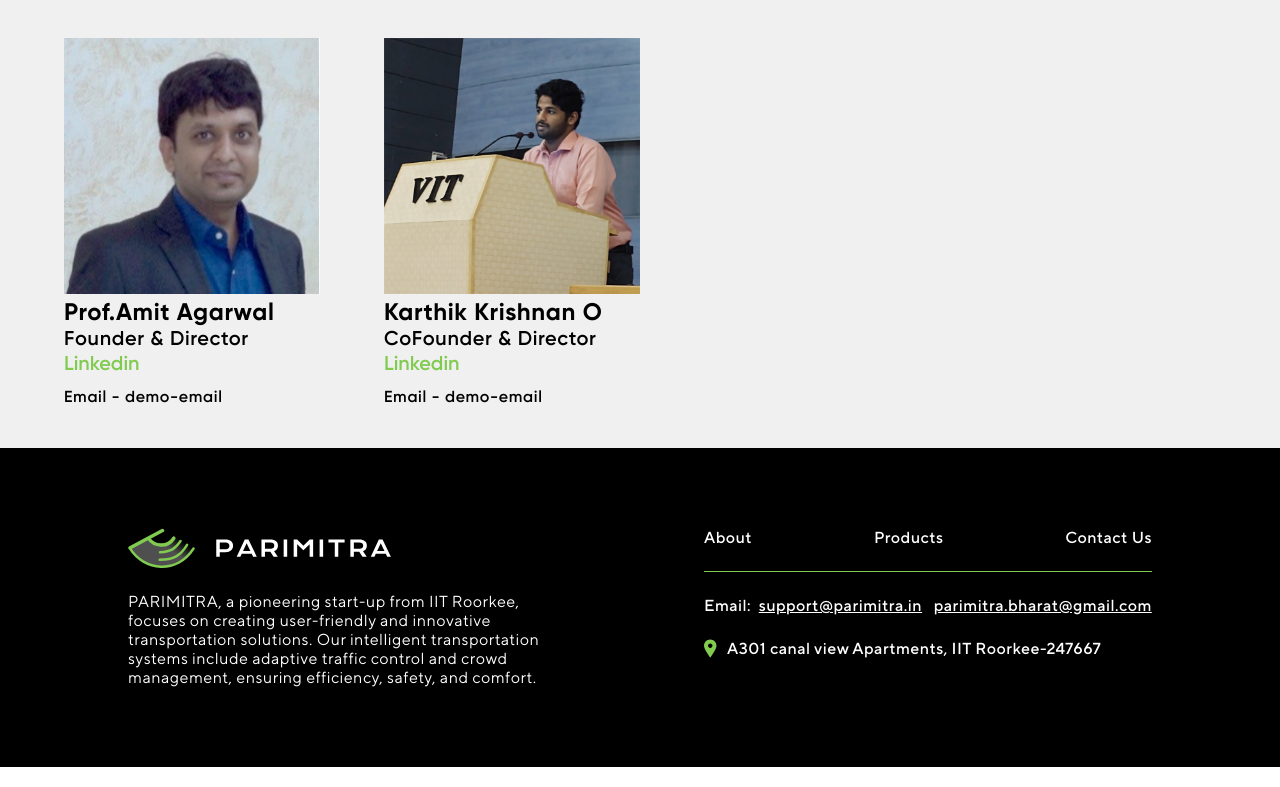
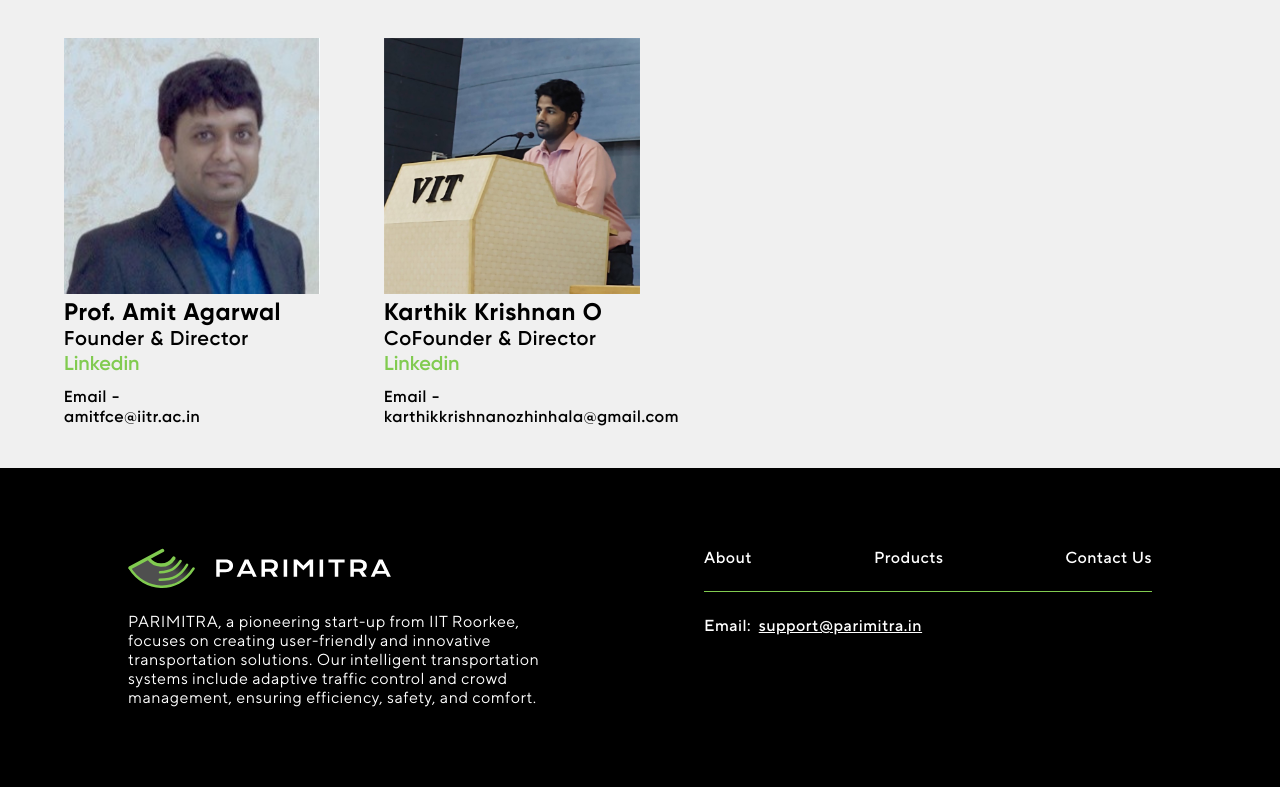
Before and after one commit to Prabh74/Parimitra, a React (Create React App) app: page /about in a window 1280 px wide. Shown: the part 1191-1978 px from the top of the page. Built offline with nearby package versions, Linux system fonts and the light colour scheme.

Commit message:
few revisions

```diff
--- a/package.json
+++ b/package.json
@@ -3,6 +3,7 @@
   "version": "0.1.0",
   "private": true,
   "dependencies": {
+    "@emailjs/browser": "^4.3.3",
     "@testing-library/jest-dom": "^5.17.0",
     "@testing-library/react": "^13.4.0",
     "@testing-library/user-event": "^13.5.0",
--- a/src/Components/About/team.js
+++ b/src/Components/About/team.js
@@ -1,16 +1,16 @@
 export const team = [
     {
-        name: "Prof.Amit Agarwal",
+        name: "Prof. Amit Agarwal",
         designation: "Founder & Director",
         linkedin: "https://www.linkedin.com/in/amit-agarwal-99a20232/",
-        email: "demo-email",
+        email: "amitfce@iitr.ac.in",
         img: "/Images/amit.jpg",
     },
     {
         name: "Karthik Krishnan O",
         designation: "CoFounder & Director",
         linkedin: "https://www.linkedin.com/in/karthik-krishnan-o-75846920b/",
-        email: "demo-email",
+        email: "karthikkrishnanozhinhala@gmail.com",
         img: "/Images/karthik.jpg",
     },
 ]
--- a/src/Components/Contact/Contact.jsx
+++ b/src/Components/Contact/Contact.jsx
@@ -1,5 +1,6 @@
 import { useState } from "react"
 import styles from "./contact.module.css"
+import { init, send } from "@emailjs/browser"
 export default function Contact() {
     const [formInput, setFormInput] = useState({
         name: "",
@@ -18,7 +19,32 @@ export default function Contact() {
 
     const handleSubmit = (e) => {
         e.preventDefault()
-        console.log(formInput)
+        init({
+            publicKey: "9THNFbfru8nqk8iho",
+            blockHeadless: true,
+            limitRate: {
+                id: "app",
+                // Allow 1 request per 10s
+                throttle: 10000,
+            },
+        })
+        send("service_zez6468", "template_gjwc9ov", {
+            from_name: formInput.name,
+            email: formInput.email,
+            phone: formInput.phone,
+            subject: formInput.subject,
+            message: formInput.message,
+        }).then(
+            (res) => {
+                alert("Email Sent")
+                console.log(res)
+                window.location.reload()
+            },
+            (err) => {
+                alert("Something Went Wrong. Please try again later.")
+                console.log(err)
+            }
+        )
     }
     return (
         <section className={styles.contactDetails}>
--- a/src/Components/Footer/Footer.jsx
+++ b/src/Components/Footer/Footer.jsx
@@ -32,16 +32,12 @@ export default function Footer() {
                         <a href="mailto:support@parimitra.in">
                             support@parimitra.in
                         </a>{" "}
-                        &nbsp;&nbsp;
-                        <a href="mailto:parimitra.bharat@gmail.com">
-                            parimitra.bharat@gmail.com
-                        </a>
                     </p>
                 </div>
-                <div className="footer-contact">
+                {/* <div className="footer-contact">
                     <img src="/Images/place.svg" alt="" />
                     <p>A301 canal view Apartments, IIT Roorkee-247667</p>
-                </div>
+                </div> */}
             </div>
         </section>
     )
--- a/src/Components/TeamCard/TeamCard.jsx
+++ b/src/Components/TeamCard/TeamCard.jsx
@@ -16,7 +16,9 @@ export default function TeamCard({
             <a href={linkedin} target="__blank">
                 Linkedin
             </a>
-            <p className={styles.email}>Email - {email}</p>
+            <p className={styles.email}>
+                Email -<br /> {email}
+            </p>
         </div>
     )
 }
--- a/src/Components/TeamCard/teamCard.module.css
+++ b/src/Components/TeamCard/teamCard.module.css
@@ -36,7 +36,13 @@
     font-weight: 600;
     letter-spacing: 0.04rem;
     margin-top: 10px;
+    cursor: pointer;
 }
+
+.email:hover {
+    color: var(--accent-color);
+}
+
 .flex {
     display: flex;
     justify-content: space-between;
```
Also changed, not shown: 1 other file (tests, documents, lock files or other folders).
